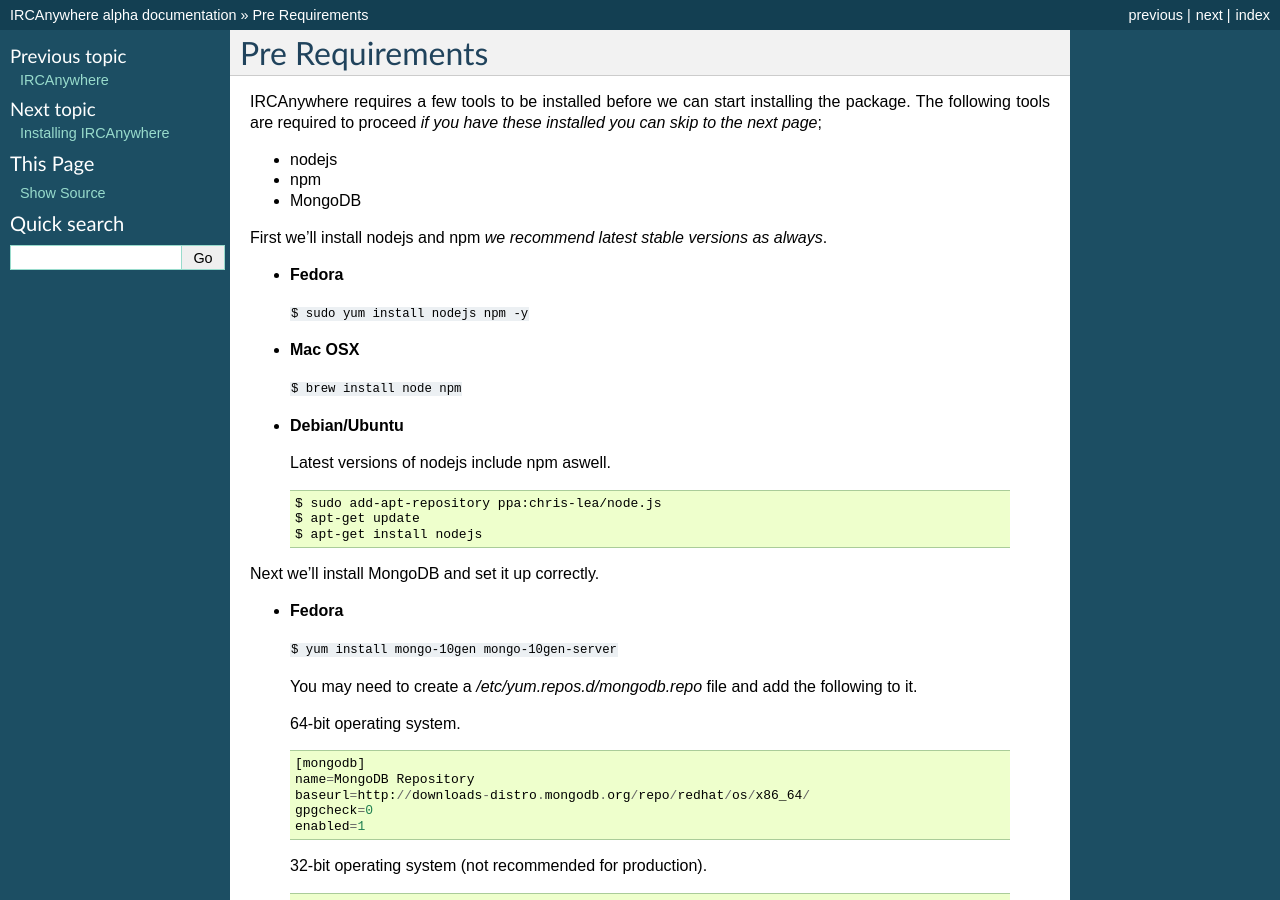
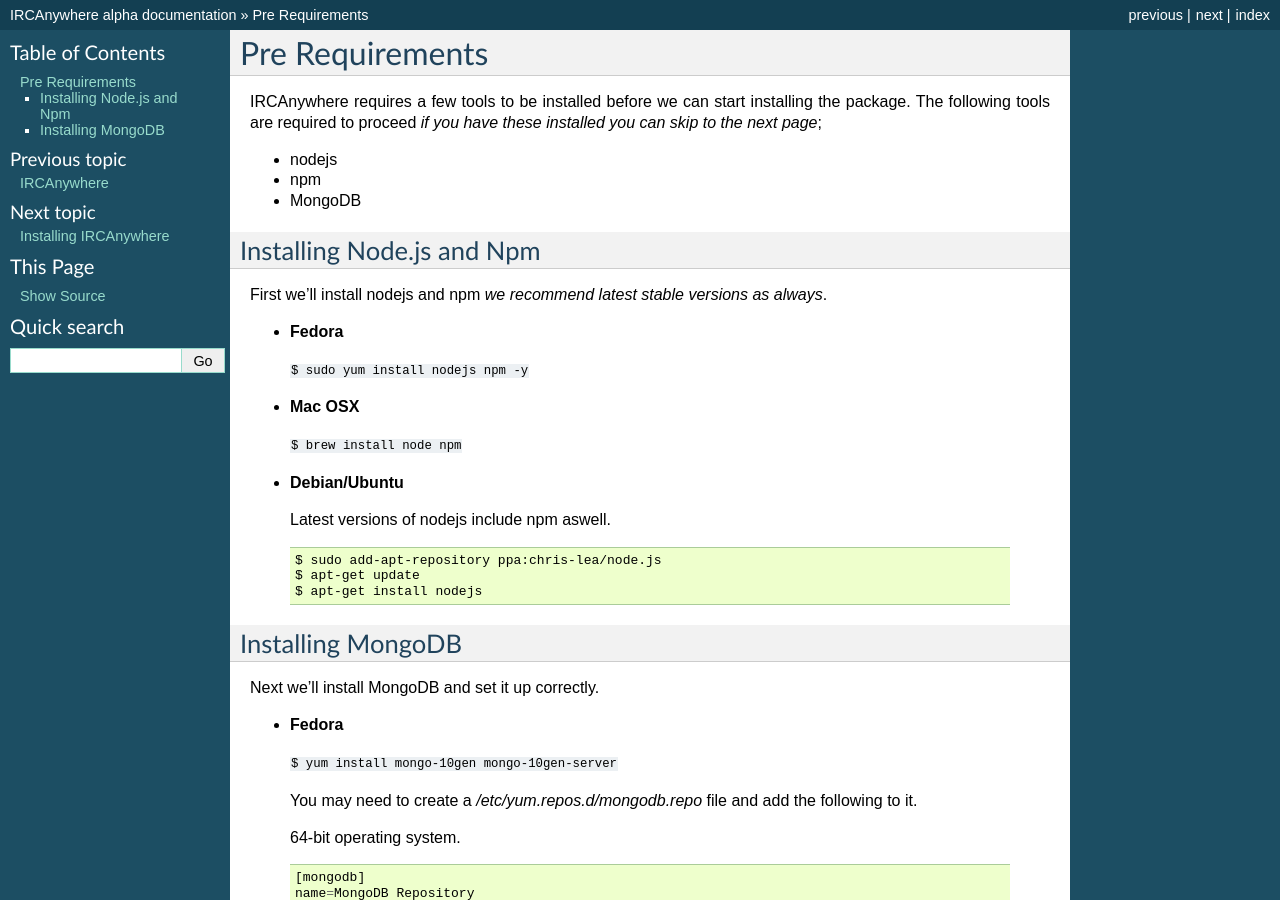
Before and after one commit to ircanywhere/ircanywhere.github.io, a Sphinx documentation site: the page built from docs/source/pre_requirements.rst, in a window 1280 px wide and 900 px high. Built offline with Sphinx 7.4.7, drawn with Linux system fonts in a browser that asks for light colours.

Commit message:
Updated the documentation

```diff
--- a/docs/source/installing_ircanywhere.rst
+++ b/docs/source/installing_ircanywhere.rst
@@ -1,5 +1,8 @@
 Installing IRCAnywhere
 ======================
+
+Installing
+~~~~~~~~~~
 
 Once the environment is setup properly you can proceed with installing **IRCAnywhere**.
 
--- a/docs/source/pre_requirements.rst
+++ b/docs/source/pre_requirements.rst
@@ -6,6 +6,9 @@
 * nodejs
 * npm
 * MongoDB
+
+Installing Node.js and Npm
+~~~~~~~~~~~~~~~~~~~~~~~~~~
 
 First we'll install nodejs and npm `we recommend latest stable versions as always`.
 
@@ -24,6 +27,9 @@
     $ sudo add-apt-repository ppa:chris-lea/node.js
     $ apt-get update
     $ apt-get install nodejs
+
+Installing MongoDB
+~~~~~~~~~~~~~~~~~~
 
 Next we'll install MongoDB and set it up correctly.
 
```
